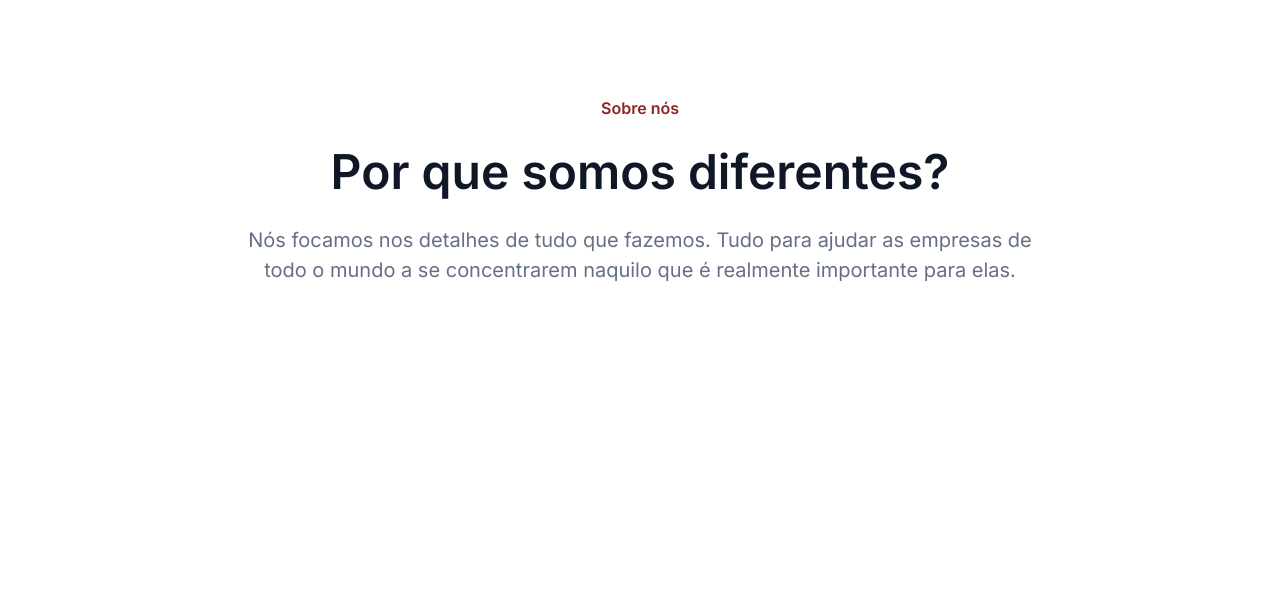
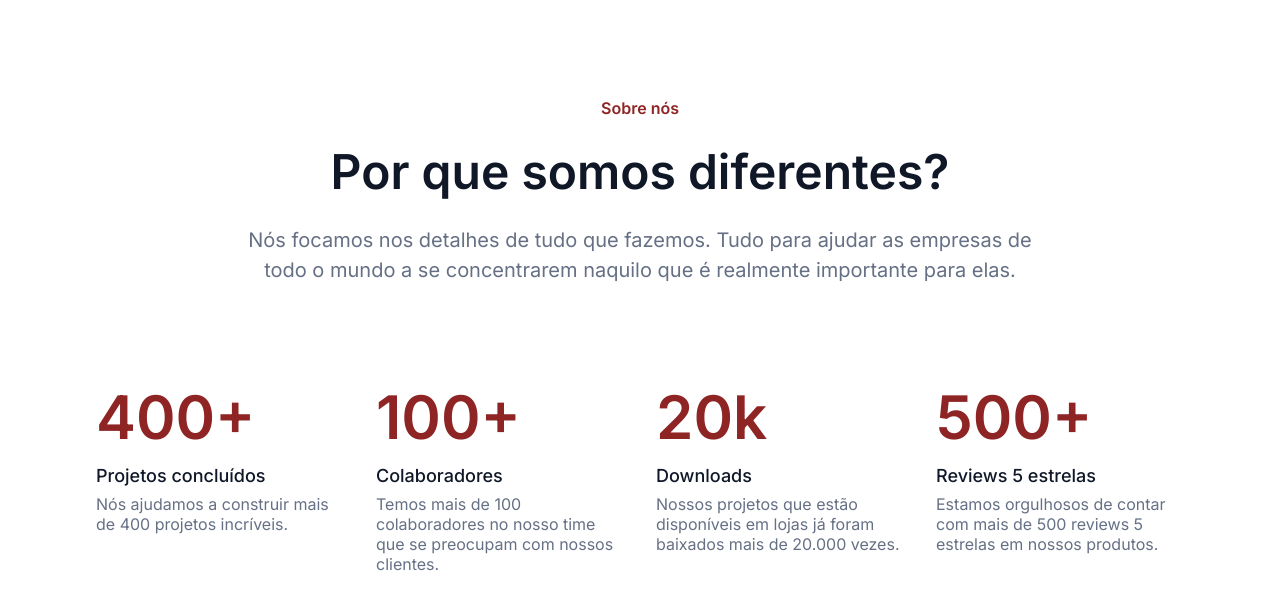
Before and after one commit to MarkCambuhy/7daysOfCode-HTML-CSS, a plain HTML site: page index.html in a window 1280 px wide. Shown: the part 70-680 px from the top of the page. Drawn offline with Linux system fonts and the light colour scheme.

Commit message:
dia 3: metricas

```diff
--- a/index.html
+++ b/index.html
@@ -38,6 +38,39 @@
           importante para elas.
         </p>
       </section>
+      <section class="metricas-container">
+        <div class="metrica-item">
+          <h2 class="metrica-quantidade">400+</h2>
+          <p class="metrica-titulo">Projetos concluídos</p>
+          <p class="metrica-texto">
+            Nós ajudamos a construir mais de 400 projetos incríveis.
+          </p>
+        </div>
+        <div class="metrica-item">
+          <h2 class="metrica-quantidade">100+</h2>
+          <p class="metrica-titulo">Colaboradores</p>
+          <p class="metrica-texto">
+            Temos mais de 100 colaboradores no nosso time que se preocupam com
+            nossos clientes.
+          </p>
+        </div>
+        <div class="metrica-item">
+          <h2 class="metrica-quantidade">20k</h2>
+          <p class="metrica-titulo">Downloads</p>
+          <p class="metrica-texto">
+            Nossos projetos que estão disponíveis em lojas já foram baixados
+            mais de 20.000 vezes.
+          </p>
+        </div>
+        <div class="metrica-item">
+          <h2 class="metrica-quantidade">500+</h2>
+          <p class="metrica-titulo">Reviews 5 estrelas</p>
+          <p class="metrica-texto">
+            Estamos orgulhosos de contar com mais de 500 reviews 5 estrelas em
+            nossos produtos.
+          </p>
+        </div>
+      </section>
     </main>
   </body>
 </html>
--- a/style.css
+++ b/style.css
@@ -16,7 +16,7 @@
 }
 
 body {
-  width: 100vw;
+  width: 100%;
 }
 
 .navbar {
@@ -86,3 +86,33 @@ body {
   line-height: 30px;
   text-align: center;
 }
+
+.metricas-container {
+  display: flex;
+  gap: 2rem;
+  padding: 0 6rem 6rem 6rem;
+}
+
+.metrica-quantidade {
+  font-weight: 600;
+  font-size: 3.75rem;
+  color: var(--vermelho-escuro);
+  margin-bottom: 12px;
+}
+
+.metrica-titulo {
+  font-weight: 500;
+  font-size: 1.125rem;
+  color: var(--dark-blue);
+  margin-bottom: 8px;
+}
+
+.metrica-texto {
+  font-weight: 400;
+  font-size: 1rem;
+  color: var(--cinza);
+}
+
+.metrica-item {
+  flex: 1;
+}
```
